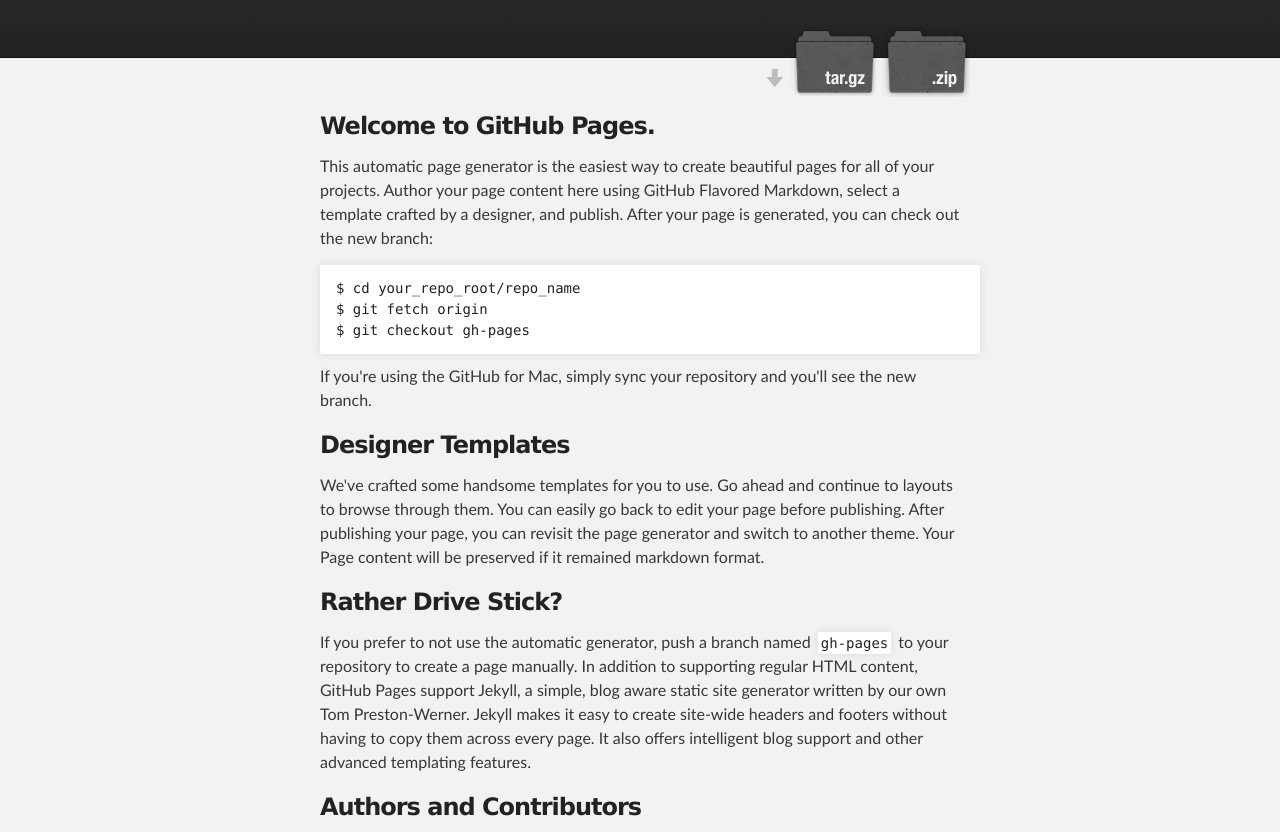
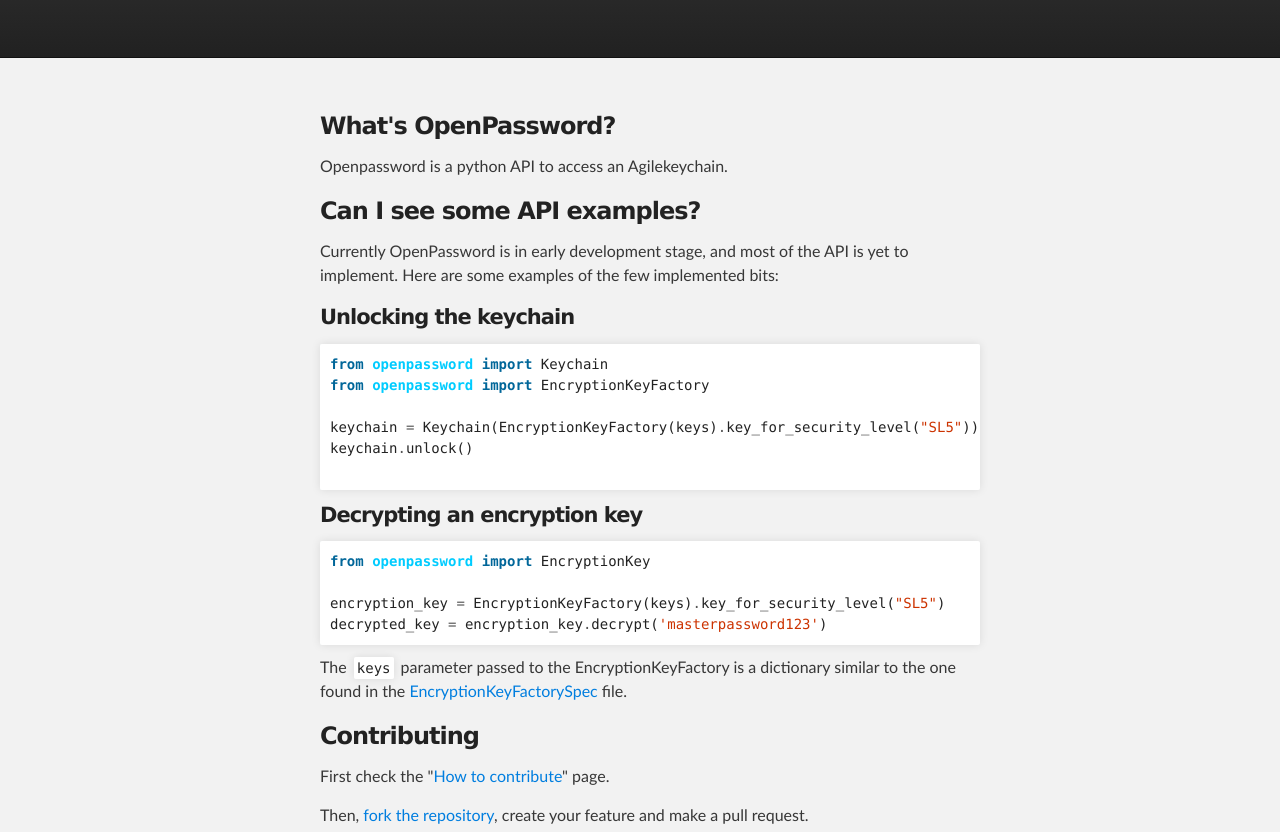
Before and after one commit to openpassword/openpassword.github.io, a plain HTML site: page index.html in a window 1280 px wide. Shown: the part 116-948 px from the top of the page. Drawn offline with Linux system fonts and the light colour scheme.

Commit message:
Replace master branch with page content via GitHub

```diff
--- a/index.html
+++ b/index.html
@@ -16,15 +16,11 @@
     <!-- HEADER -->
     <div id="header_wrap" class="outer">
         <header class="inner">
-          <a id="forkme_banner" href="https://github.com/OpenPassword/OpenPassword">View on GitHub</a>
+          <a id="forkme_banner" href="https://github.com/OpenPassword">View on GitHub</a>
 
           <h1 id="project_title">Openpassword</h1>
           <h2 id="project_tagline"></h2>
 
-            <section id="downloads">
-              <a class="zip_download_link" href="https://github.com/OpenPassword/OpenPassword/zipball/master">Download this project as a .zip file</a>
-              <a class="tar_download_link" href="https://github.com/OpenPassword/OpenPassword/tarball/master">Download this project as a tar.gz file</a>
-            </section>
         </header>
     </div>
 
@@ -32,43 +28,49 @@
     <div id="main_content_wrap" class="outer">
       <section id="main_content" class="inner">
         <h3>
-<a name="welcome-to-github-pages" class="anchor" href="#welcome-to-github-pages"><span class="octicon octicon-link"></span></a>Welcome to GitHub Pages.</h3>
+<a name="whats-openpassword" class="anchor" href="#whats-openpassword"><span class="octicon octicon-link"></span></a>What's OpenPassword?</h3>
 
-<p>This automatic page generator is the easiest way to create beautiful pages for all of your projects. Author your page content here using GitHub Flavored Markdown, select a template crafted by a designer, and publish. After your page is generated, you can check out the new branch:</p>
-
-<pre><code>$ cd your_repo_root/repo_name
-$ git fetch origin
-$ git checkout gh-pages
-</code></pre>
-
-<p>If you're using the GitHub for Mac, simply sync your repository and you'll see the new branch.</p>
+<p>Openpassword is a python API to access an Agilekeychain.</p>
 
 <h3>
-<a name="designer-templates" class="anchor" href="#designer-templates"><span class="octicon octicon-link"></span></a>Designer Templates</h3>
+<a name="can-i-see-some-api-examples" class="anchor" href="#can-i-see-some-api-examples"><span class="octicon octicon-link"></span></a>Can I see some API examples?</h3>
 
-<p>We've crafted some handsome templates for you to use. Go ahead and continue to layouts to browse through them. You can easily go back to edit your page before publishing. After publishing your page, you can revisit the page generator and switch to another theme. Your Page content will be preserved if it remained markdown format.</p>
+<p>Currently OpenPassword is in early development stage, and most of the API is yet to implement. Here are some examples of the few implemented bits:</p>
+
+<h4>
+<a name="unlocking-the-keychain" class="anchor" href="#unlocking-the-keychain"><span class="octicon octicon-link"></span></a>Unlocking the keychain</h4>
+
+<div class="highlight highlight-python"><pre><span class="kn">from</span> <span class="nn">openpassword</span> <span class="kn">import</span> <span class="n">Keychain</span>
+<span class="kn">from</span> <span class="nn">openpassword</span> <span class="kn">import</span> <span class="n">EncryptionKeyFactory</span>
+
+<span class="n">keychain</span> <span class="o">=</span> <span class="n">Keychain</span><span class="p">(</span><span class="n">EncryptionKeyFactory</span><span class="p">(</span><span class="n">keys</span><span class="p">)</span><span class="o">.</span><span class="n">key_for_security_level</span><span class="p">(</span><span class="s">"SL5"</span><span class="p">))</span>
+<span class="n">keychain</span><span class="o">.</span><span class="n">unlock</span><span class="p">()</span>
+
+</pre></div>
+
+<h4>
+<a name="decrypting-an-encryption-key" class="anchor" href="#decrypting-an-encryption-key"><span class="octicon octicon-link"></span></a>Decrypting an encryption key</h4>
+
+<div class="highlight highlight-python"><pre><span class="kn">from</span> <span class="nn">openpassword</span> <span class="kn">import</span> <span class="n">EncryptionKey</span>
+
+<span class="n">encryption_key</span> <span class="o">=</span> <span class="n">EncryptionKeyFactory</span><span class="p">(</span><span class="n">keys</span><span class="p">)</span><span class="o">.</span><span class="n">key_for_security_level</span><span class="p">(</span><span class="s">"SL5"</span><span class="p">)</span>
+<span class="n">decrypted_key</span> <span class="o">=</span> <span class="n">encryption_key</span><span class="o">.</span><span class="n">decrypt</span><span class="p">(</span><span class="s">'masterpassword123'</span><span class="p">)</span>
+</pre></div>
+
+<p>The <code>keys</code> parameter passed to the EncryptionKeyFactory is a dictionary similar to the one found in the <a href="https://github.com/OpenPassword/OpenPassword/blob/develop/spec/openpassword/encryption_key_factory_spec.py#L7">EncryptionKeyFactorySpec</a> file.</p>
 
 <h3>
-<a name="rather-drive-stick" class="anchor" href="#rather-drive-stick"><span class="octicon octicon-link"></span></a>Rather Drive Stick?</h3>
+<a name="contributing" class="anchor" href="#contributing"><span class="octicon octicon-link"></span></a>Contributing</h3>
 
-<p>If you prefer to not use the automatic generator, push a branch named <code>gh-pages</code> to your repository to create a page manually. In addition to supporting regular HTML content, GitHub Pages support Jekyll, a simple, blog aware static site generator written by our own Tom Preston-Werner. Jekyll makes it easy to create site-wide headers and footers without having to copy them across every page. It also offers intelligent blog support and other advanced templating features.</p>
+<p>First check the "<a href="/OpenPassword/OpenPassword/blob/develop/CONTRIBUTING.md#contributing">How to contribute</a>" page.</p>
 
-<h3>
-<a name="authors-and-contributors" class="anchor" href="#authors-and-contributors"><span class="octicon octicon-link"></span></a>Authors and Contributors</h3>
-
-<p>You can <a href="https://github.com/blog/821" class="user-mention">@mention</a> a GitHub username to generate a link to their profile. The resulting <code>&lt;a&gt;</code> element will link to the contributor's GitHub Profile. For example: In 2007, Chris Wanstrath (<a href="https://github.com/defunkt" class="user-mention">@defunkt</a>), PJ Hyett (<a href="https://github.com/pjhyett" class="user-mention">@pjhyett</a>), and Tom Preston-Werner (<a href="https://github.com/mojombo" class="user-mention">@mojombo</a>) founded GitHub.</p>
-
-<h3>
-<a name="support-or-contact" class="anchor" href="#support-or-contact"><span class="octicon octicon-link"></span></a>Support or Contact</h3>
-
-<p>Having trouble with Pages? Check out the documentation at <a href="http://help.github.com/pages">http://help.github.com/pages</a> or contact <a href="mailto:support@github.com">support@github.com</a> and we’ll help you sort it out.</p>
+<p>Then, <a href="https://github.com/OpenPassword/OpenPassword/fork">fork the repository</a>, create your feature and make a pull request.</p>
       </section>
     </div>
 
     <!-- FOOTER  -->
     <div id="footer_wrap" class="outer">
       <footer class="inner">
-        <p class="copyright">Openpassword maintained by <a href="https://github.com/OpenPassword">OpenPassword</a></p>
         <p>Published with <a href="http://pages.github.com">GitHub Pages</a></p>
       </footer>
     </div>
```
Also changed, not shown: params.json (+1 -1 lines).
